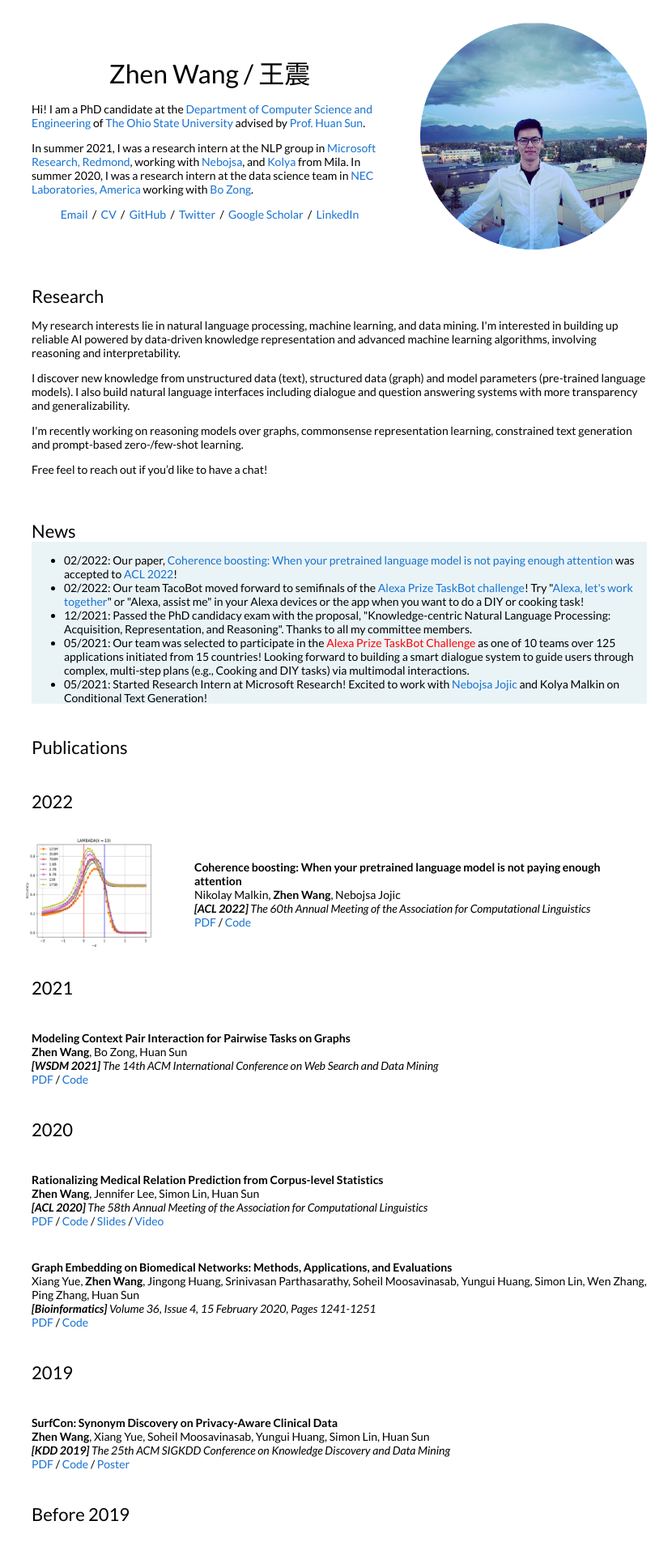
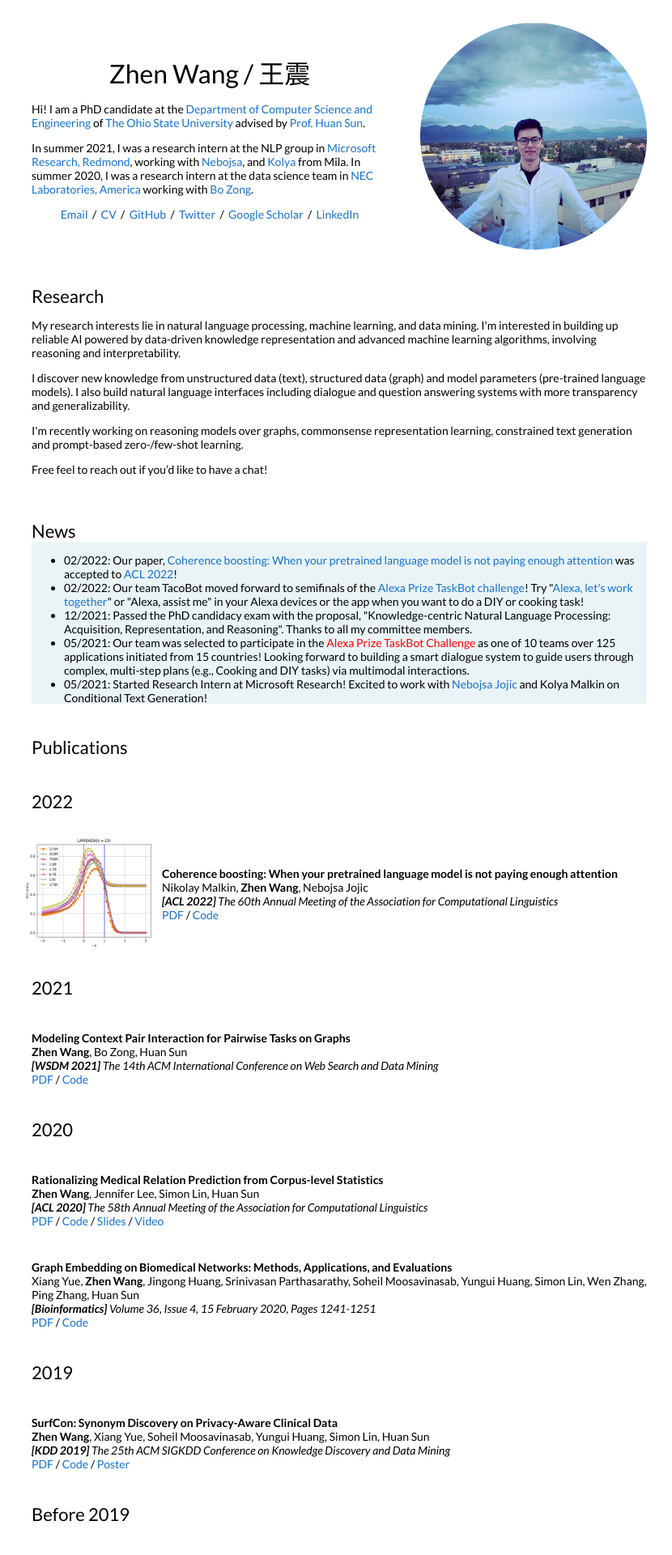
Before and after one commit to zhenwang9102/zhenwang9102.github.io, a Jekyll site: the page built from _posts/2019-06-02-venue.markdown, in a window 1280 px wide. Shown: the top 1920 px of the page at 81% size, without its empty margins (221-1051 px from the left). Built offline with Jekyll 4.4.1, drawn with Linux system fonts in a browser that asks for light colours.

Commit message:
Update default.html

```diff
--- a/_layouts/default.html
+++ b/_layouts/default.html
@@ -183,10 +183,10 @@
           </tr>
 
           <tr>
-            <td style="padding:10px;width:25%;vertical-align:middle;display:inline-block">
+            <td style="padding:10px;width:20%;vertical-align:middle;display:inline-block">
               <img src="/images/CB_ACL_2022.png" alt="cb_acl2022" width="160" height="140" style="border-style: none">
             </td>
-            <td style="width:70%;vertical-align:middle;display:inline-block">
+            <td style="width:75%;vertical-align:middle;display:inline-block">
               <h3>Coherence boosting: When your pretrained language model is not paying enough attention</h3>
               <br>
               Nikolay Malkin, <b>Zhen Wang</b>, Nebojsa Jojic
```
